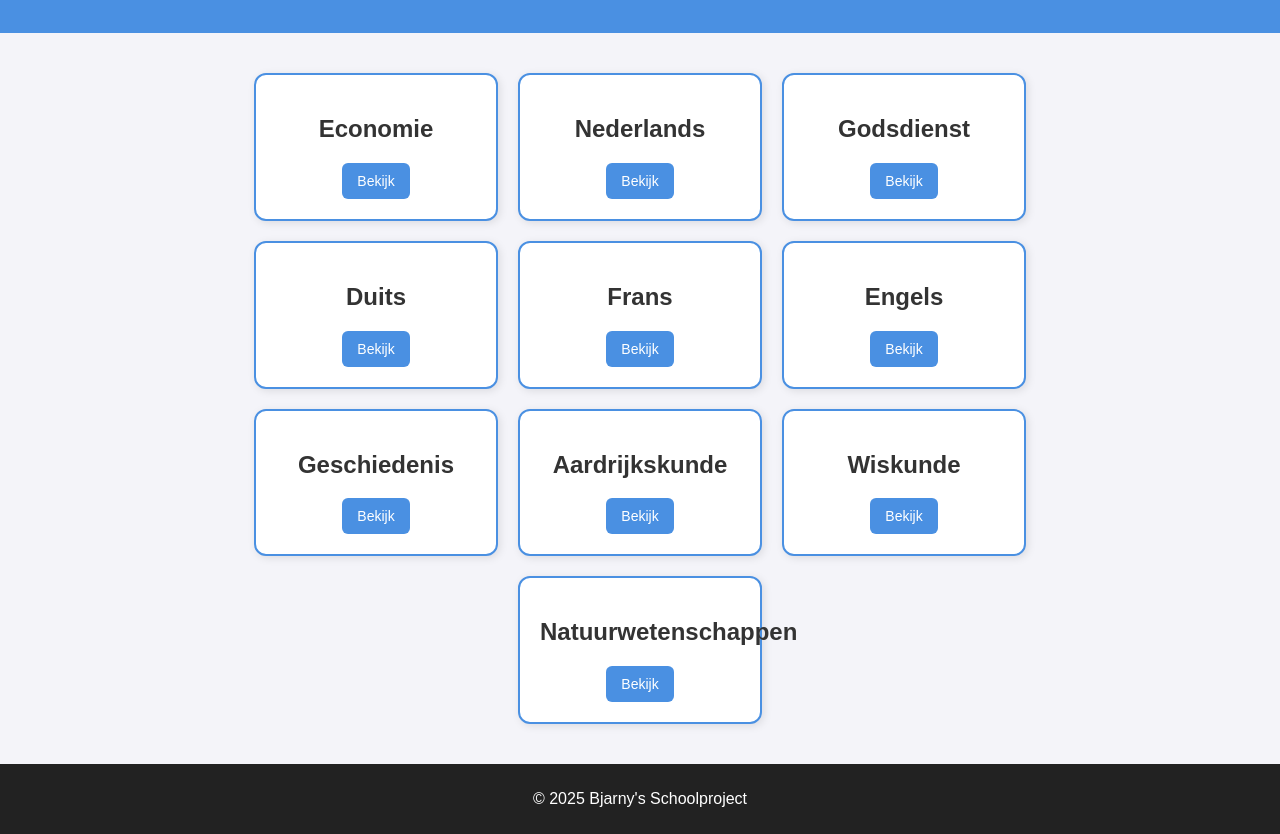
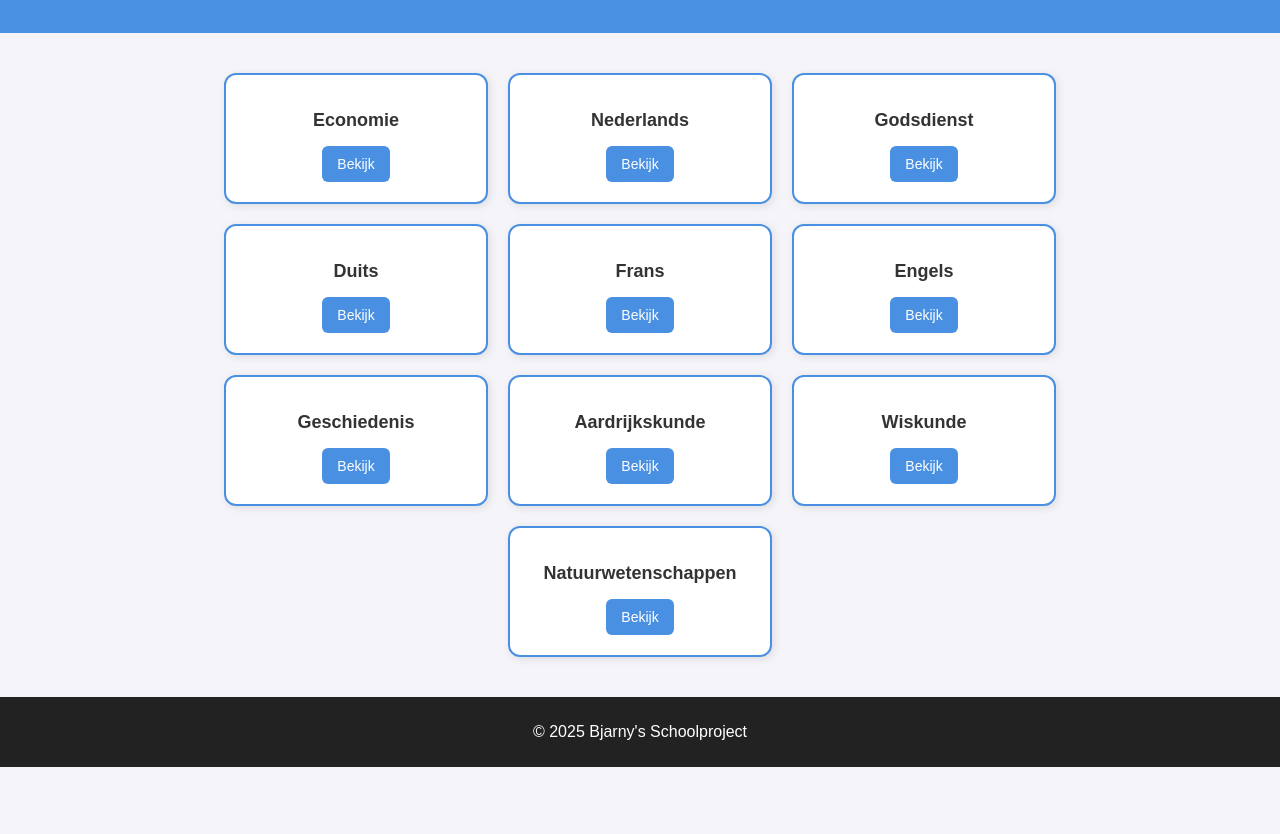
Before and after one commit to bjarnyyy/bjarnyyy.github.io, a plain HTML site: page index.html in a window 1280 px wide. Shown: the part 94-928 px from the top of the page. After the commit the page ends 861 px from the top, so only its background shows below. Drawn offline with Linux system fonts and the light colour scheme.

Commit message:
Update index.html

```diff
--- a/index.html
+++ b/index.html
@@ -25,7 +25,7 @@
       flex-wrap: wrap;
       justify-content: center;
       margin: 30px auto;
-      max-width: 900px;
+      max-width: 1000px; /* iets breder */
     }
     .vak {
       background: white;
@@ -33,9 +33,14 @@
       border-radius: 12px;
       padding: 20px;
       margin: 10px;
-      width: 200px;
+      width: 220px; /* breder zodat lange woorden passen */
       box-shadow: 2px 2px 8px rgba(0,0,0,0.1);
       transition: transform 0.2s, background 0.2s;
+    }
+    .vak h2 {
+      font-size: 18px; /* iets kleiner voor lange namen */
+      word-wrap: break-word; /* breekt tekst netjes af */
+      margin-bottom: 15px;
     }
     .vak:hover {
       transform: scale(1.05);
```
